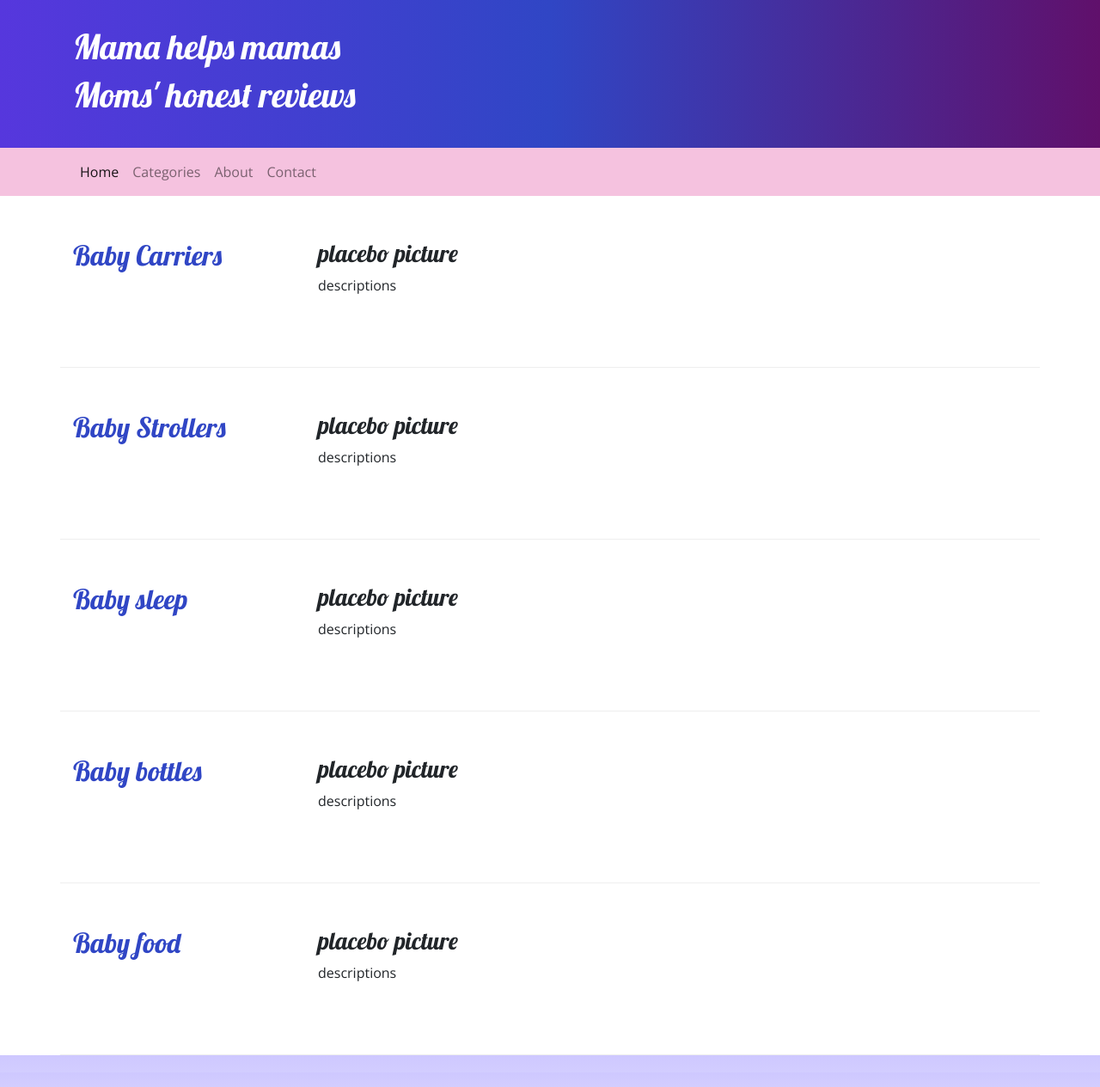
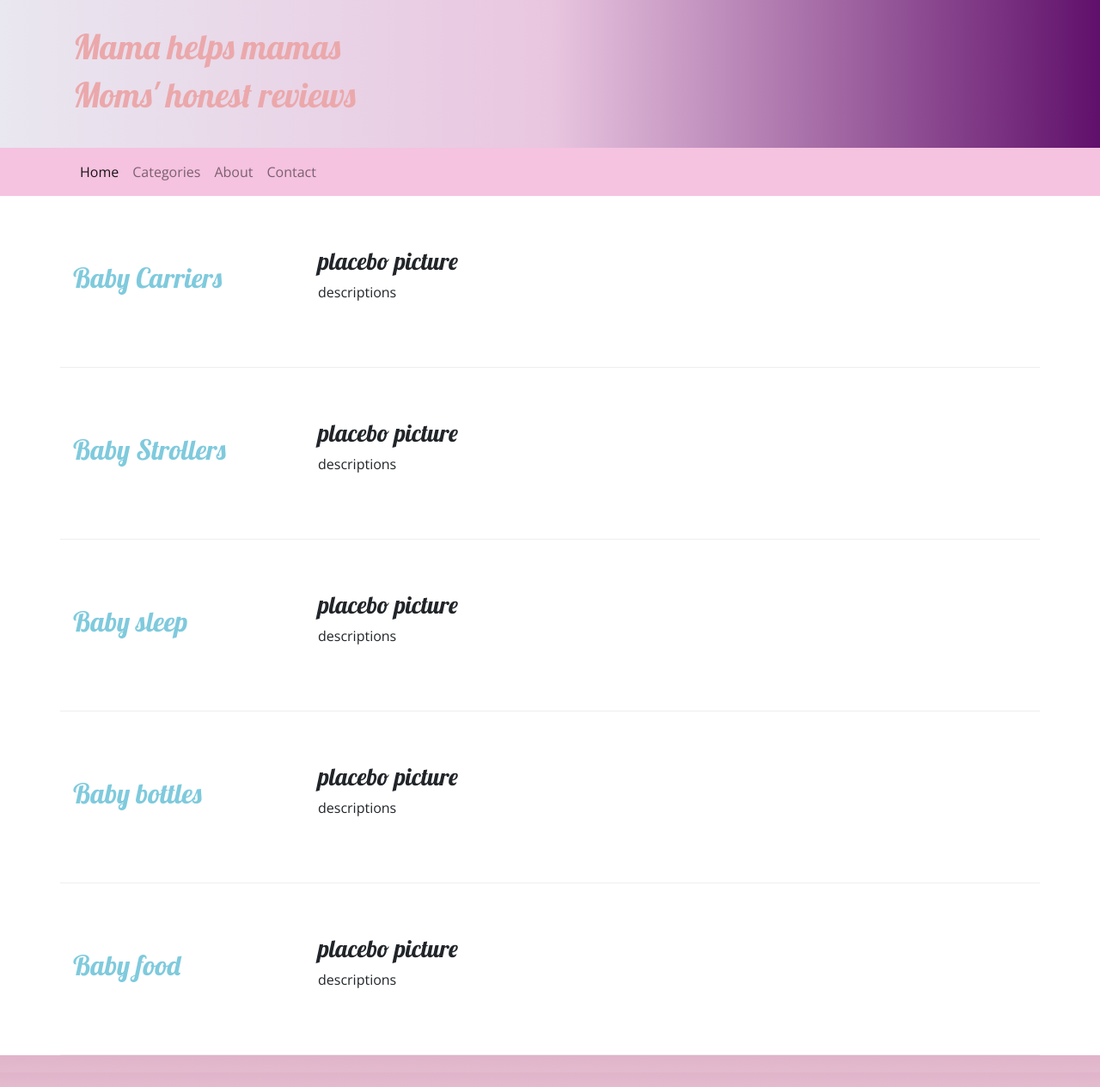
Before and after one commit to CXL3/Bootstrap-portfolio-Mama-help-mamas, a website: page index.html in a window 1280 px wide. Shown: the top 1265 px of the page at 86% size. Drawn offline with nearby package versions, Linux system fonts and the light colour scheme.

Commit message:
changed colors

```diff
--- a/css/styles.css
+++ b/css/styles.css
@@ -7,7 +7,7 @@ h1, h2, h3 {
 }
 
 h2 {
-    color: #3046C5;
+    color: #7fcadd;
 }
 
 header h2 {
@@ -15,14 +15,14 @@ header h2 {
 }
 
 footer {
-    background-image: linear-gradient(#CEC8FF, white);
+    background-image: linear-gradient(#e0b4ca, white);
     padding: 20px 0;
 }
 
 .jumbotron {
     padding: 30px;
-    background-image: linear-gradient(to right, #5637DD, #3046C5, #60106B);
-    color: white;
+    background-image: linear-gradient(to right, #e9e7f0, #e9c6e0, #60106B);
+    color: rgb(235, 168, 171);
 }
 
 .row-content {
--- a/index.html
+++ b/index.html
@@ -41,7 +41,7 @@
         </div>
     </nav>
     <div class="container">
-        <div class="row row-content">
+        <div class="row row-content align-items-center">
             <div class="col-sm-4 col-md-3">
                 <h2>Baby Carriers</h2>
             </div>
@@ -51,7 +51,7 @@
             </div>
         </div>
 
-        <div class="row row-content">
+        <div class="row row-content align-items-center">
             <div class="col-sm-4 col-md-3">
                 <h2>Baby Strollers</h2>
             </div>
@@ -61,7 +61,7 @@
             </div>
         </div>
 
-        <div class="row row-content">
+        <div class="row row-content align-items-center">
             <div class="col-sm-4 col-md-3">
                 <h2>Baby sleep</h2>
             </div>
@@ -71,7 +71,7 @@
             </div>
         </div>
 
-        <div class="row row-content">
+        <div class="row row-content align-items-center">
             <div class="col-sm-4 col-md-3">
                 <h2>Baby bottles</h2>
             </div>
@@ -81,7 +81,7 @@
             </div>
         </div>
 
-        <div class="row row-content">
+        <div class="row row-content align-items-center">
             <div class="col-sm-4 col-md-3">
                 <h2>Baby food</h2>
             </div>
```
